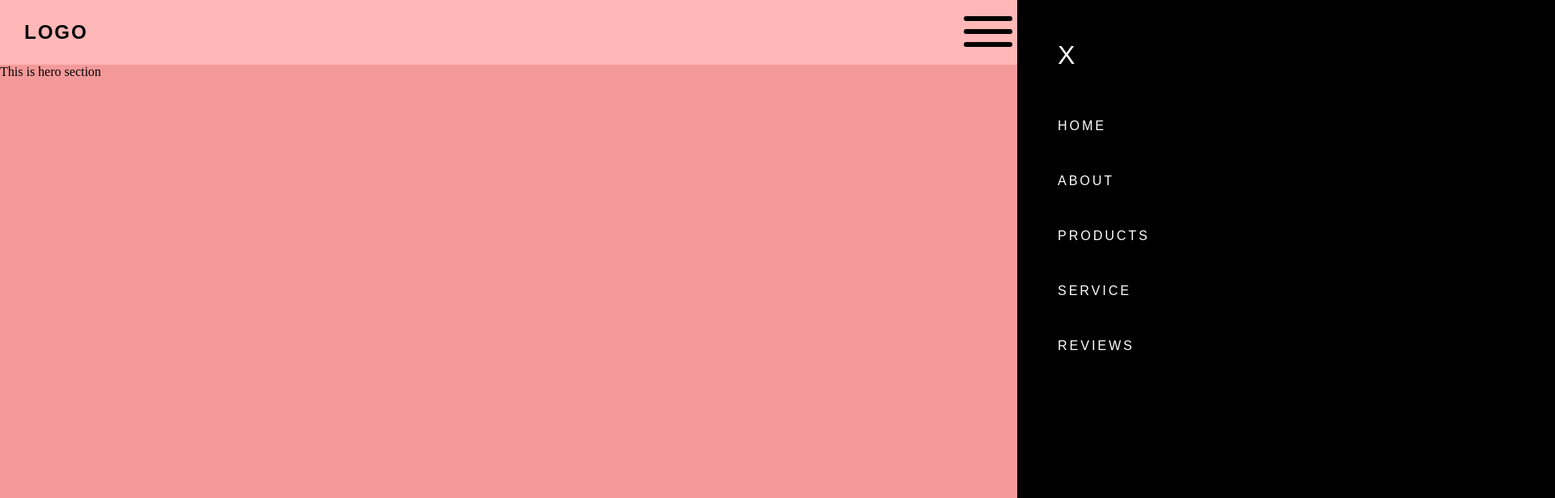
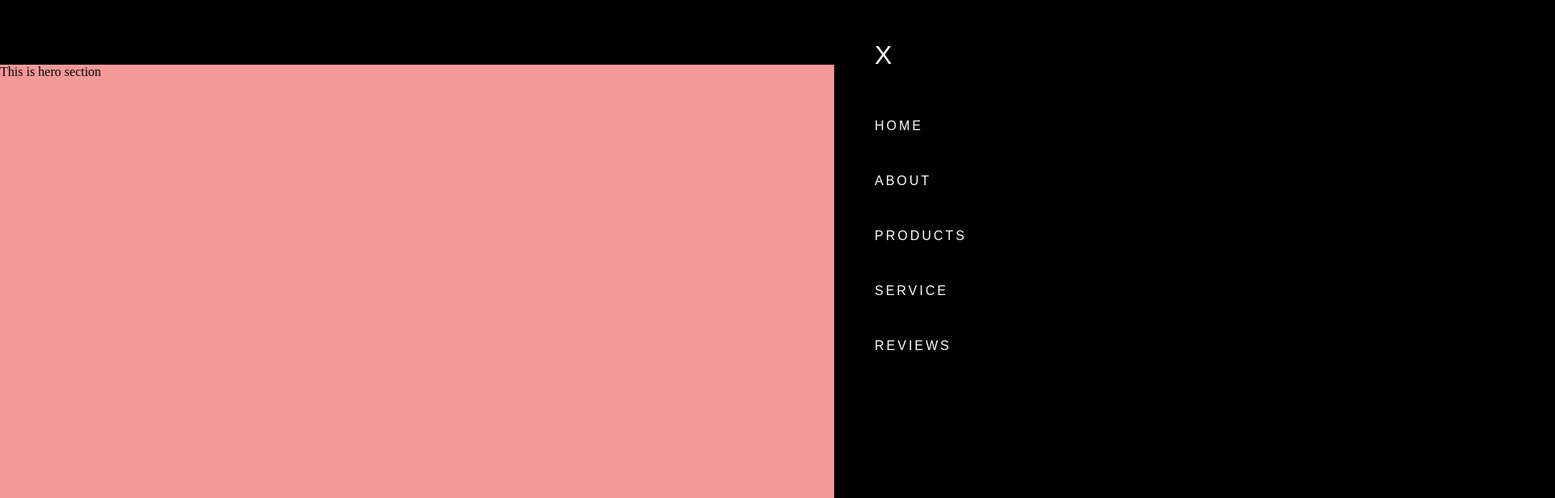
Before and after one commit to lanamae/Front-End-Practice, a plain HTML site: page RESPONSIVE WEBSITE/responsive.html in a window 1280 px wide. Shown: the top 616 px of the page at 81% size, 1920 px wide, since content can reach past the window. Drawn offline with Linux system fonts and the light colour scheme.

Commit message:
added the index.js

```diff
--- /dev/null
+++ b/RESPONSIVE WEBSITE/desktop.css
@@ -0,0 +1,5 @@
+@media  (min-width: 1000px) {
+    .navbar{
+        background: #000;
+    }
+}
--- a/RESPONSIVE WEBSITE/responsive.html
+++ b/RESPONSIVE WEBSITE/responsive.html
@@ -5,6 +5,8 @@
     <meta name="viewport" content="width=device-width, initial-scale=1.0">
     <title>RESPONSIVE</title>
     <link rel="stylesheet" href="style.css">
+
+    <link rel="stylesheet" href="desktop.css">
 </head>
 <body>
     <div class="main">
--- a/RESPONSIVE WEBSITE/style.css
+++ b/RESPONSIVE WEBSITE/style.css
@@ -34,7 +34,7 @@
     height: 100vh;
     background: #000;
     position: absolute;
-    right: 0;
+    /* right: 0; */
     top: 0;
 
     padding: 30px 0px;
@@ -43,8 +43,8 @@
     display: flex;
     flex-direction: column;
     gap: 30px;
-    margin-right: -1000px;
-    transition: margin-right 2s ease-in 50ms;
+    margin-left: 1000px;
+    transition: margin-left 2s ease-in 50ms;
 }
 
 .navbar .navlinks.show{
@@ -52,7 +52,7 @@
     height: 100vh;
     background: #000;
     position: absolute;
-    right: 0;
+    /* right: 0; */
 
     padding: 30px 0px;
     list-style: none;
@@ -60,7 +60,7 @@
     display: flex;
     flex-direction: column;
     gap: 30px;
-    margin-right: 0px;
+    margin-left: 100px;
 
 }
 
```
